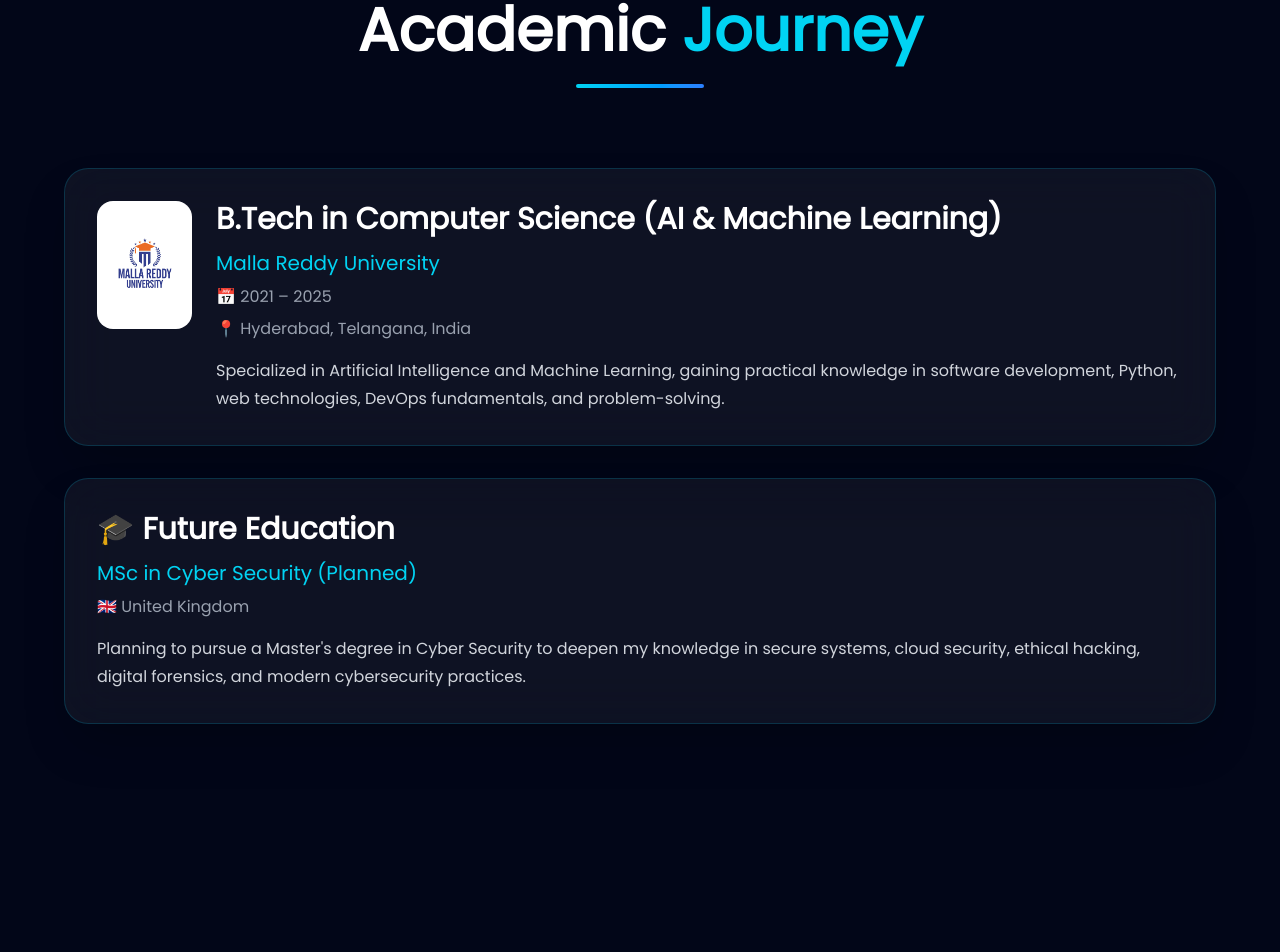
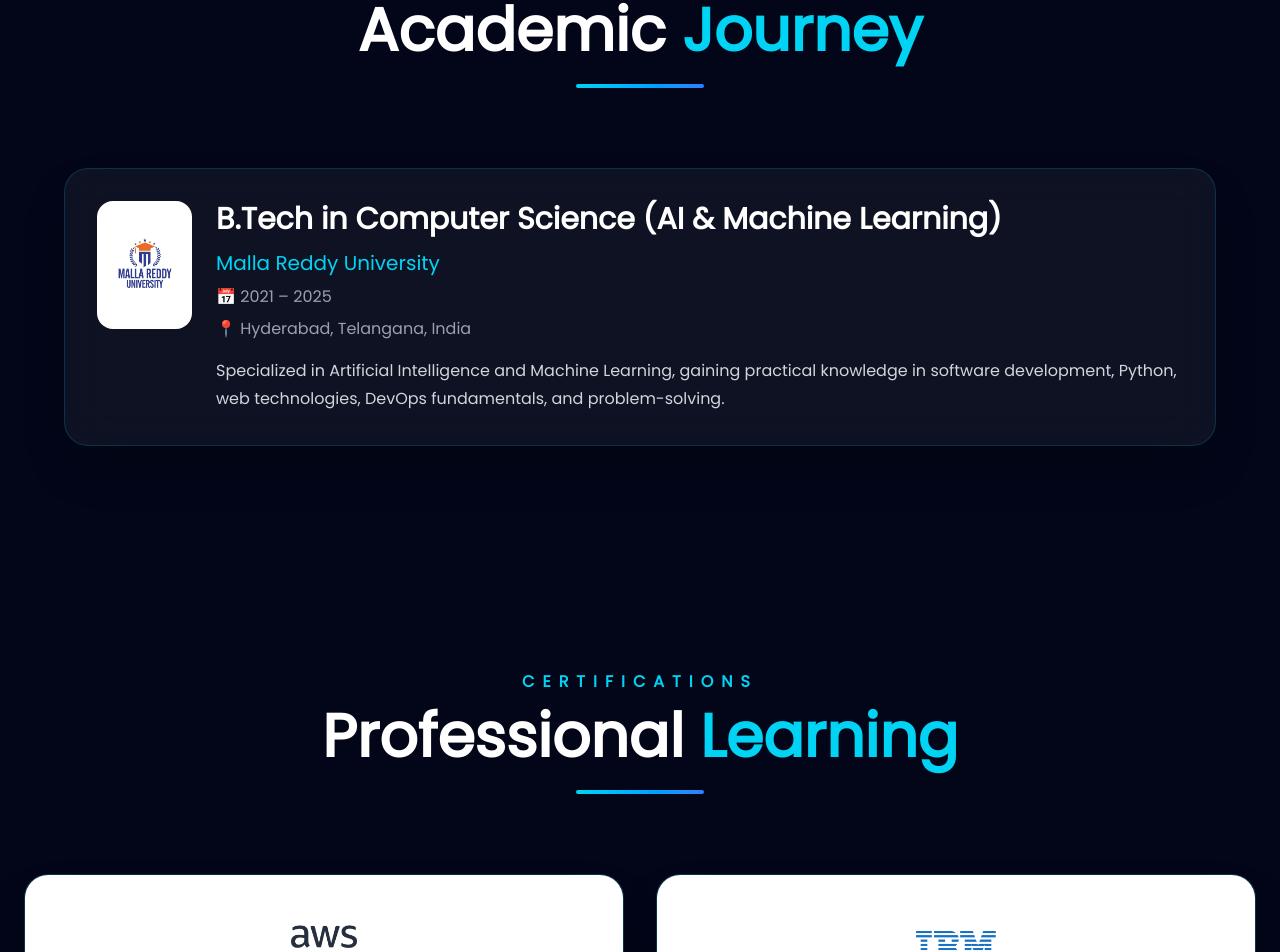
Before and after one commit to MALGIREDDY/portfolio, a React app: page / in a window 1280 px wide. Shown: the part 3846-4798 px from the top of the page. Built offline with nearby package versions, Linux system fonts and the light colour scheme; the HTML template or start-up script is replaced by a standard one.

Commit message:
Remove future education card

```diff
--- a/src/components/Education.jsx
+++ b/src/components/Education.jsx
@@ -10,14 +10,12 @@ function Education() {
       <div className="max-w-6xl mx-auto">
 
         {/* Heading */}
-
         <motion.div
           initial={{ opacity: 0, y: -40 }}
           whileInView={{ opacity: 1, y: 0 }}
           transition={{ duration: 0.8 }}
           className="text-center mb-20"
         >
-
           <p className="uppercase tracking-[8px] text-cyan-400 font-semibold">
             EDUCATION
           </p>
@@ -28,13 +26,9 @@ function Education() {
           </h2>
 
           <div className="w-32 h-1 bg-gradient-to-r from-cyan-400 to-blue-500 rounded-full mx-auto mt-6"></div>
-
         </motion.div>
 
-        <div className="space-y-8">
-
-          {/* B.Tech */}
-
+        {/* Education Card */}
         <motion.div
           initial={{ opacity: 0, y: 40 }}
           whileInView={{ opacity: 1, y: 0 }}
@@ -42,7 +36,6 @@ function Education() {
           transition={{ duration: 0.6 }}
           className="bg-white/5 backdrop-blur-xl border border-cyan-500/20 rounded-3xl p-8 shadow-2xl hover:border-cyan-400 transition-all duration-500"
         >
-
           <div className="flex flex-col md:flex-row items-center md:items-start gap-6">
 
             <div className="bg-white rounded-2xl p-4">
@@ -54,7 +47,6 @@ function Education() {
             </div>
 
             <div>
-
               <h3 className="text-3xl font-bold">
                 B.Tech in Computer Science (AI & Machine Learning)
               </h3>
@@ -74,47 +66,13 @@ function Education() {
               <p className="text-gray-300 mt-4 leading-7">
                 Specialized in Artificial Intelligence and Machine Learning,
                 gaining practical knowledge in software development,
-                  Python, web technologies, DevOps fundamentals,
-                  and problem-solving.
+                Python, web technologies, DevOps fundamentals, and
+                problem-solving.
               </p>
-
             </div>
 
           </div>
-
         </motion.div>
-
-          {/* Future Education */}
-
-          <motion.div
-            initial={{ opacity: 0, y: 40 }}
-            whileInView={{ opacity: 1, y: 0 }}
-            whileHover={{ y: -5 }}
-            transition={{ duration: 0.6 }}
-            className="bg-white/5 backdrop-blur-xl border border-cyan-500/20 rounded-3xl p-8 shadow-2xl hover:border-cyan-400 transition-all duration-500"
-          >
-
-            <h3 className="text-3xl font-bold">
-              🎓 Future Education
-            </h3>
-
-            <p className="text-cyan-400 text-xl mt-3">
-              MSc in Cyber Security (Planned)
-            </p>
-
-            <p className="text-gray-400 mt-2">
-              🇬🇧 United Kingdom
-            </p>
-
-            <p className="text-gray-300 mt-4 leading-7">
-              Planning to pursue a Master's degree in Cyber Security
-              to deepen my knowledge in secure systems, cloud security,
-              ethical hacking, digital forensics, and modern cybersecurity practices.
-            </p>
-
-          </motion.div>
-
-        </div>
 
       </div>
     </section>
```
Lines whose indentation alone changed are shown as unchanged.
